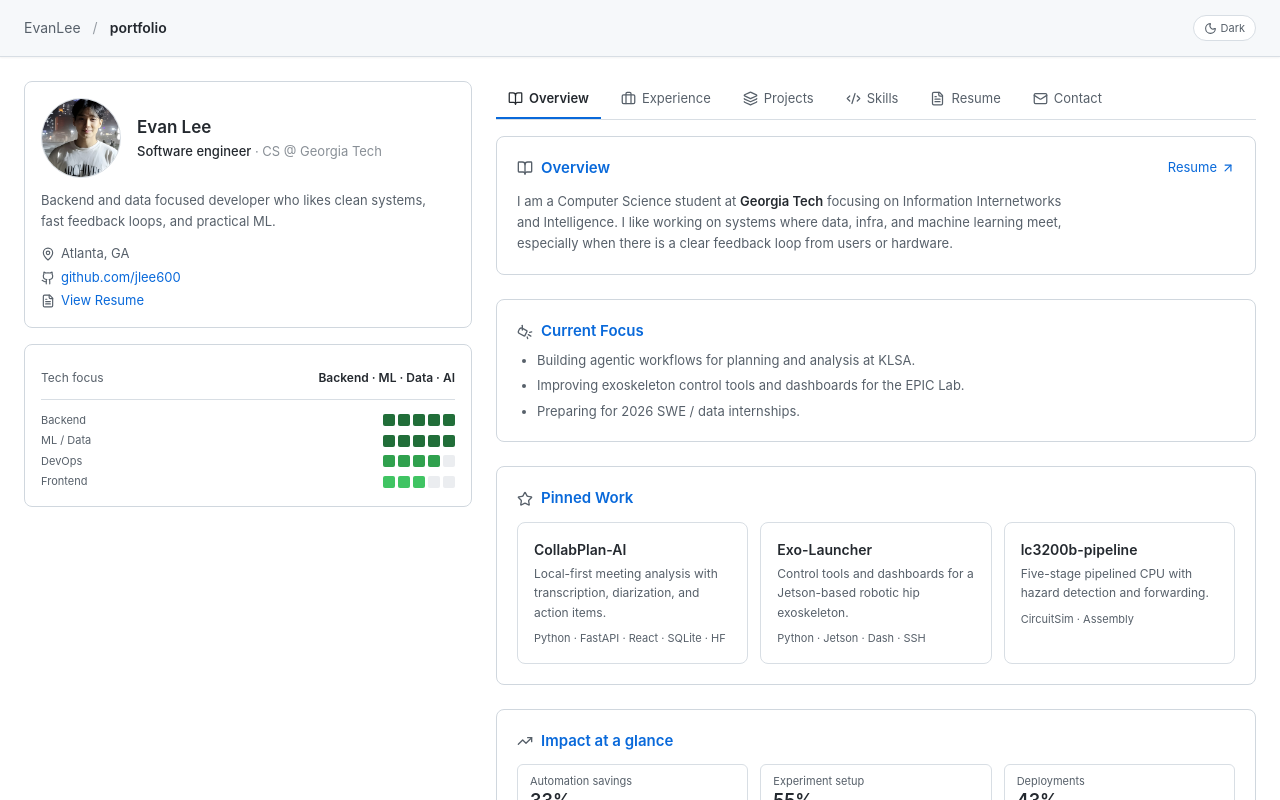
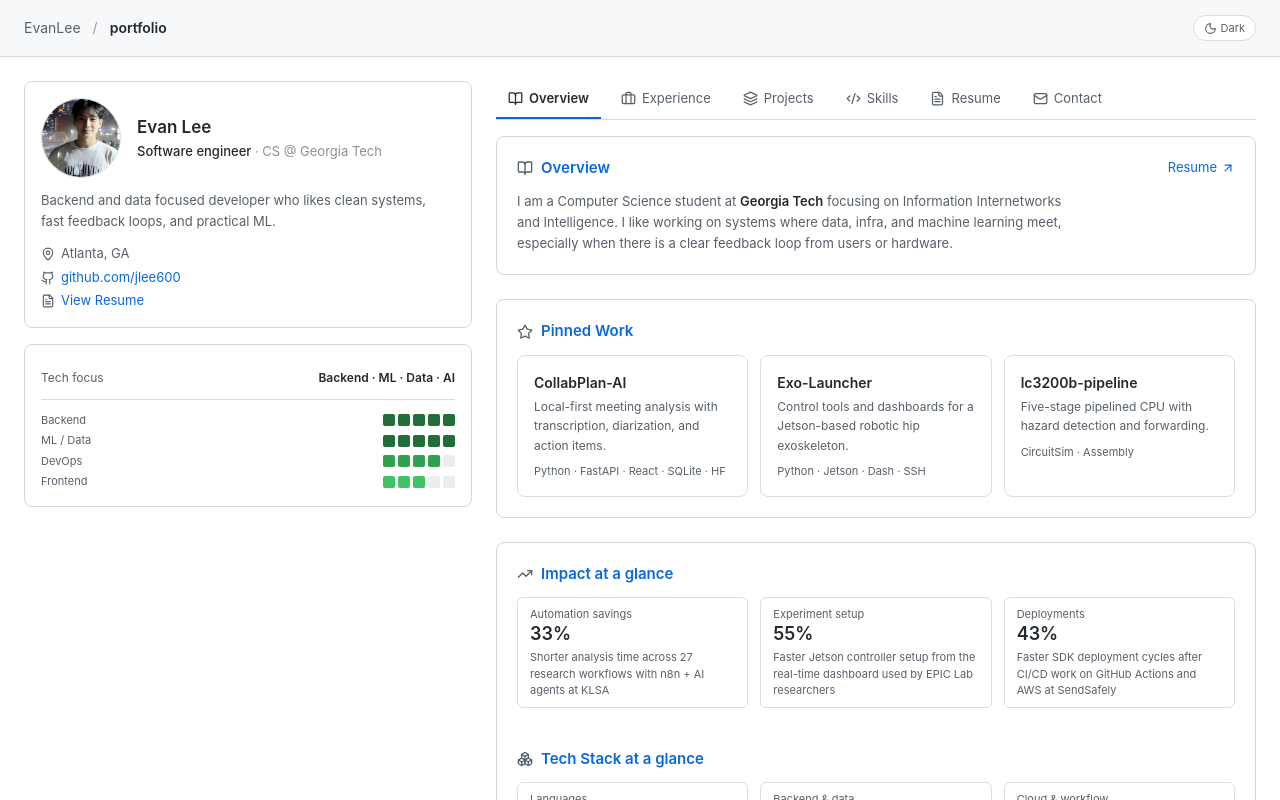
Before and after one commit to jlee600/evan-portfolio-react, a React (Vite) app in the folder my-portfolio/: page / in a window 1280 px wide. Shown: the top 800 px of the page. Built offline with nearby package versions, Linux system fonts and the light colour scheme.

Commit message:
Update App.tsx

```diff
--- a/my-portfolio/src/App.tsx
+++ b/my-portfolio/src/App.tsx
@@ -640,7 +640,7 @@ function OverviewTab() {
       </section>
 
       {/* Current focus */}
-      <section className="rounded-lg border border-[var(--border)] bg-[var(--bg-subtle)] shadow-[var(--shadow)] p-4 md:p-5">
+      {/* <section className="rounded-lg border border-[var(--border)] bg-[var(--bg-subtle)] shadow-[var(--shadow)] p-4 md:p-5">
         <h2 className="text-[15px] font-semibold mb-2 flex items-center gap-2 text-[var(--accent)]">
           <Spotlight size={16} className="text-[var(--fg-muted)]" />
           Current Focus
@@ -653,7 +653,7 @@ function OverviewTab() {
           </li>
           <li>Preparing for 2026 SWE / data internships.</li>
         </ul>
-      </section>
+      </section> */}
 
       {/* Pinned work */}
       <section className="rounded-lg border border-[var(--border)] bg-[var(--bg-subtle)] shadow-[var(--shadow)] p-4 md:p-5">
```
